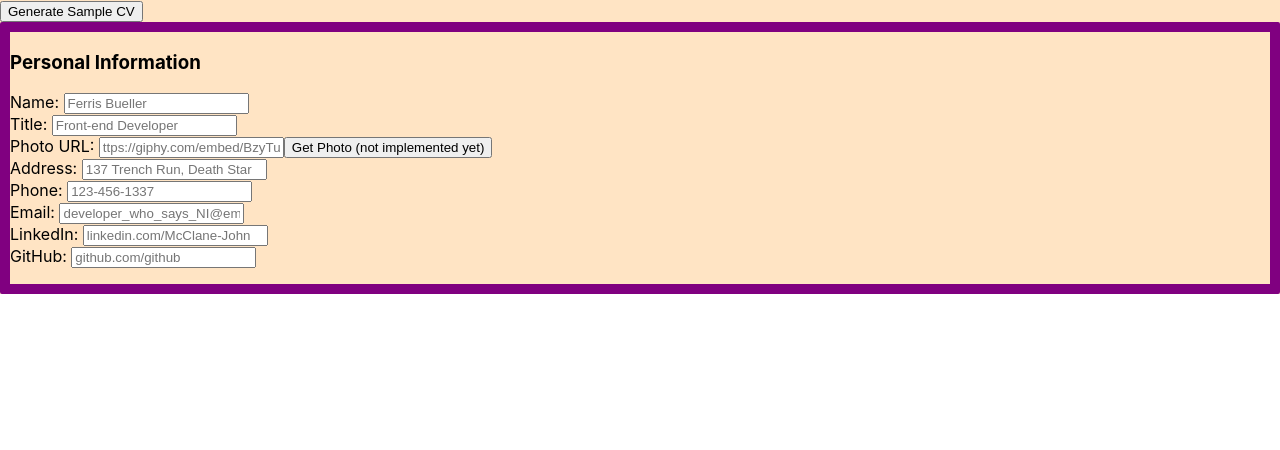
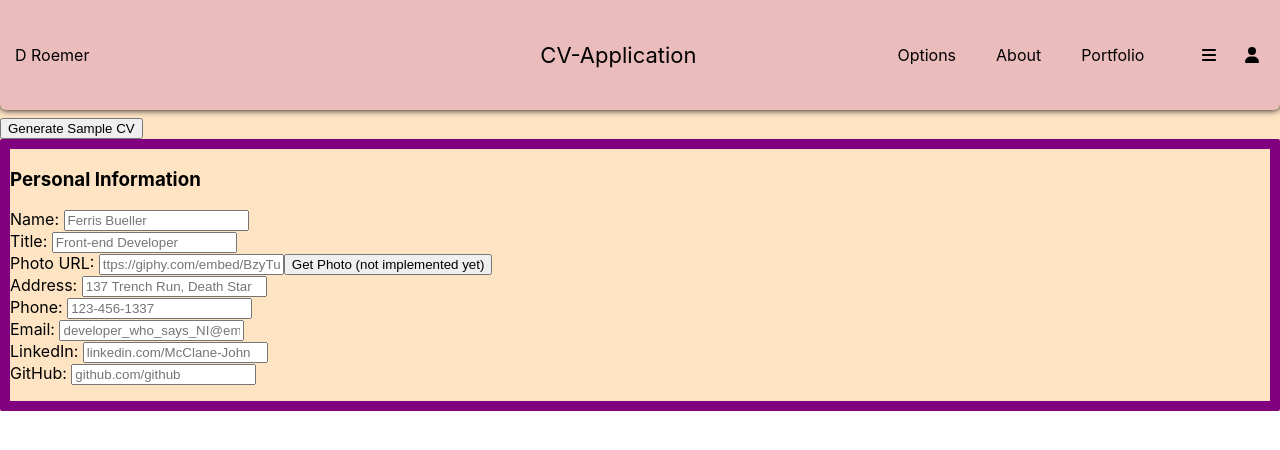
Before and after one commit to dianaroemer/cv-project-hooks, a React (Create React App) app: page / in a window 1280 px wide. Shown: the top 450 px of the page. Built offline with nearby package versions, Linux system fonts and the light colour scheme.

Commit message:
Add Navbar to project

```diff
--- a/package.json
+++ b/package.json
@@ -3,6 +3,9 @@
   "version": "0.1.0",
   "private": true,
   "dependencies": {
+    "@fortawesome/fontawesome-svg-core": "^6.1.1",
+    "@fortawesome/free-solid-svg-icons": "^6.1.1",
+    "@fortawesome/react-fontawesome": "^0.2.0",
     "@testing-library/jest-dom": "^5.16.4",
     "@testing-library/react": "^13.3.0",
     "@testing-library/user-event": "^13.5.0",
--- a/src/App.js
+++ b/src/App.js
@@ -1,6 +1,7 @@
 import logo from './logo.svg';
 import './App.css';
 import React, {useState, useEffect} from "react";
+import Navbar from './Components/Navbar';
 import FormContainer from './Components/FormContainer';
 
 function App() {
@@ -26,7 +27,7 @@ function App() {
 
   return (
     <div className="AppContainer" style={{backgroundColor: 'bisque'}}>
-      {/* <NavBar/> */}
+      <Navbar/>
       <div className='content'>
         <FormContainer
           personalInformation={personalInformation}
--- a/src/Components/Navbar.js
+++ b/src/Components/Navbar.js
@@ -0,0 +1,51 @@
+import React, { Component } from 'react';
+import './Styling/NavbarStyle.css'
+import { FontAwesomeIcon } from '@fortawesome/react-fontawesome'
+import { faUser, faBars } from '@fortawesome/free-solid-svg-icons'
+
+class Navbar extends Component {
+    // constructor(props) {
+        // super(props);
+    // }
+
+    render() {
+
+        return (
+            <nav className='navbarContainer' >
+
+                <div className='navLeft'>
+                    D Roemer
+                    {/* <img src="images/droemer.png" class="nav-droemer">  */}
+                    {/* <FontAwesomeIcon icon={faUser} onClick={e=> preventDefault()}/> */}
+                </div>
+
+                <div className="navTitle">
+                    CV-Application
+                </div>
+
+
+
+                <ul>
+                    <li className="navOptionsToggle">Options</li>
+                    <li className="navAboutToggle">About</li>
+                    <li className="navPortfolioToggle">
+                        <a href="https://github.com/dominicroemer">Portfolio</a>
+                    </li>
+                </ul>
+
+                {/* <img src="images/nav-menu.png" class="nav-menu-icon"> */}
+
+                <FontAwesomeIcon icon={faBars}
+                    className="navMenuIcon"
+                    onClick={e=> e.preventDefault()}/>
+                <FontAwesomeIcon icon={faUser}
+                    className='navMenuIcon'
+                    onClick={e=> e.preventDefault()}/>
+
+
+            </nav>
+        )
+    }
+}
+
+export default Navbar;
--- /dev/null
+++ b/src/Components/Styling/NavbarStyle.css
@@ -0,0 +1,129 @@
+
+
+.navbarContainer {
+    background-color: #EBBCBC;
+    height: 75px;
+    /* border-style: solid;
+    border-radius: 2px;
+    border-color: orange;
+    border-width: 10px; */
+}
+
+
+
+nav {
+    /* height: 12%; */
+    height: 100px;
+    min-height: 100px;
+    max-height: 150px;
+    background-color: #EBBCBC;
+    overflow: visible;
+
+    display: flex;
+    /* justify-content: space-between; */
+    width: 100%;
+    align-items: center;
+    flex-wrap: wrap;
+    padding: 5px 0;
+    margin-bottom: 7px;
+
+    border-radius: 0px 0px 6px 6px;
+    box-shadow: 0px 0px 7px black;
+
+}
+
+.navLeft {
+    padding-left: 15px;
+}
+
+.navTitle {
+    flex: 1;
+    text-align: right;
+    padding-left: 14%;
+    font-size: 22px;
+}
+
+nav ul {
+    flex: 1;
+    text-align: right;
+    padding-right: 30px;
+    flex-shrink: 3;
+}
+
+nav ul li {
+    display: inline-block;
+    list-style: none;
+    margin: 10px 20px;
+}
+
+.navMenuIcon {
+    width: 30px;
+    padding-right: 1%;
+}
+
+/* --------------------- Animate Nav Toggles --------------------- */
+
+.navOptionsToggle {
+    position:relative;
+}
+
+.navOptionsToggle:after {
+    content: '';
+    width: 0;
+    height: 3px;
+    position: absolute;
+    bottom: -5px;
+    left: 50%;
+    transform: translateX(-50%);
+    background: #555358;
+    transition: width 0.3s;
+}
+
+.navOptionsToggle:hover:after {
+    width:70%;
+}
+
+.navAboutToggle {
+    position:relative;
+}
+
+.navAboutToggle:after {
+    content: '';
+    width: 0;
+    height: 3px;
+    position: absolute;
+    bottom: -5px;
+    left: 50%;
+    transform: translateX(-50%);
+    background: #555358;
+    transition: width 0.3s;
+}
+
+.navAboutToggle:hover:after {
+    width:70%;
+}
+
+.navPortfolioToggle {
+    position:relative;
+}
+
+.navPortfolioToggle a {
+    text-decoration: none;
+    color: black;
+}
+
+.navPortfolioToggle:after {
+    content: '';
+    width: 0;
+    height: 3px;
+    position: absolute;
+    bottom: -5px;
+    left: 50%;
+    transform: translateX(-50%);
+    background: #555358;
+    transition: width 0.3s;
+}
+
+.navPortfolioToggle:hover:after {
+    width:70%;
+}
```
Also changed, not shown: 1 other file (tests, documents, lock files or other folders).
